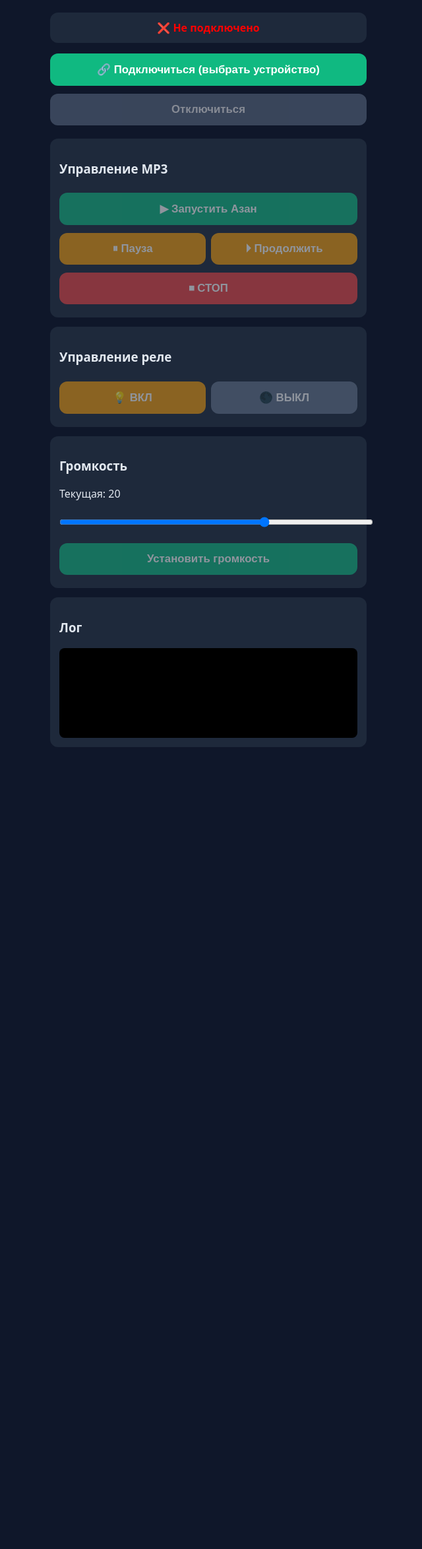
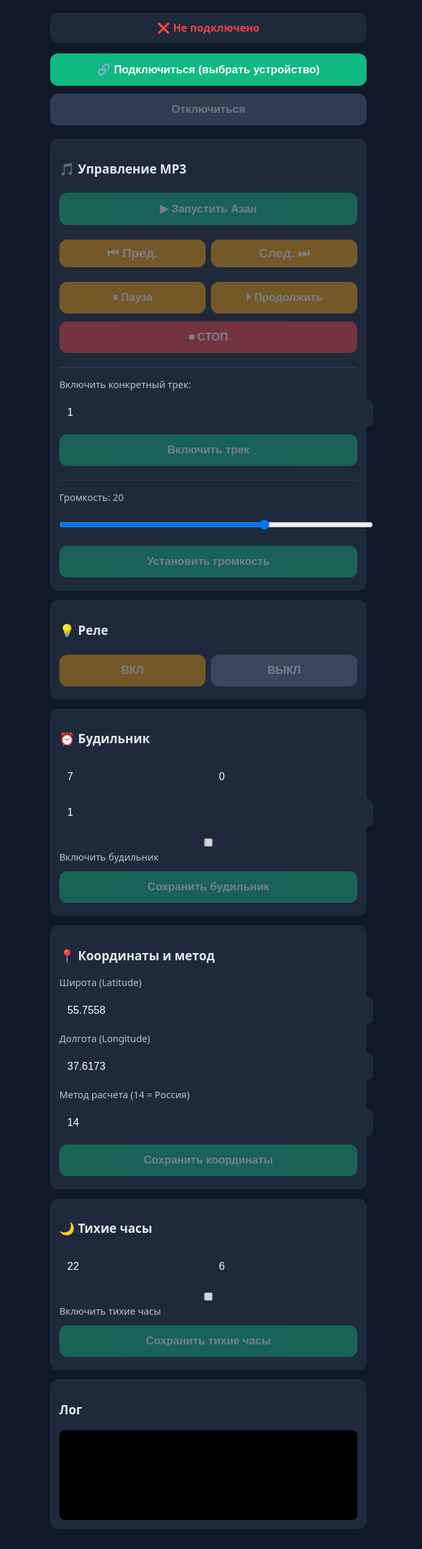
Before and after one commit to Nufarid1/azan-clock, a plain HTML site: page index.html in a window 1280 px wide. Shown: the part 83-2430 px from the top of the page at 66% size, without its empty margins (324-964 px from the left). Before the commit the page ends 1245 px from the top, so only its background shows below. Drawn offline with Linux system fonts and the light colour scheme.

Commit message:
Update index.html

```diff
--- a/index.html
+++ b/index.html
@@ -9,9 +9,10 @@
     <style>
         body { font-family: system-ui; background: #0f172a; color: #e2e8f0; padding: 16px; max-width: 480px; margin: auto; }
         h1 { text-align: center; }
-        .status { background: #1e293b; padding: 12px; border-radius: 12px; text-align: center; margin-bottom: 16px; font-weight: 600; }
-        button { width: 100%; padding: 14px; margin: 6px 0; border: none; border-radius: 12px; font-size: 1.05rem; font-weight: 600; cursor: pointer; }
-        button:disabled { opacity: 0.5; cursor: not-allowed; }
+        .status { background: #1e293b; padding: 12px; border-radius: 12px; text-align: center; margin-bottom: 16px; font-weight: 600; transition: background .2s, color .2s; }
+        button { width: 100%; padding: 14px; margin: 6px 0; border: none; border-radius: 12px; font-size: 1.05rem; font-weight: 600; cursor: pointer; transition: opacity .15s; }
+        button:disabled { opacity: 0.4; cursor: not-allowed; }
+        button:active:not(:disabled) { opacity: 0.8; }
         .btn-primary { background: #10b981; color: white; }
         .btn-secondary { background: #f59e0b; color: white; }
         .btn-gray { background: #64748b; color: white; }
@@ -19,10 +20,11 @@
         .btn-connect { background: #3b82f6; color: white; }
         .row { display: flex; gap: 8px; }
         .row button { flex: 1; }
-        input { width: 100%; padding: 12px; margin: 6px 0; border-radius: 10px; border: none; background: #1e293b; color: white; }
+        input, select { width: 100%; padding: 12px; margin: 6px 0; border-radius: 10px; border: none; background: #1e293b; color: white; font-size: 1rem; }
         .section { background: #1e293b; padding: 14px; border-radius: 12px; margin: 14px 0; }
-        label { display: block; margin: 6px 0; }
+        label { display: block; margin: 6px 0; font-size: 0.9rem; opacity: 0.8; }
         .log { background: #000; color: #0f0; padding: 8px; border-radius: 8px; font-family: monospace; height: 120px; overflow-y: auto; font-size: 0.8rem; margin-top: 10px; }
+        .btn-track { font-size: 1.2rem; padding: 10px; display: flex; justify-content: center; align-items: center; }
     </style>
 </head>
 <body>
@@ -36,29 +38,81 @@
 <button class="btn-primary" id="btnConnect" onclick="connectBLE()">🔗 Подключиться (выбрать устройство)</button>
 <button class="btn-gray" id="btnDisconnect" onclick="disconnectBLE()" disabled>Отключиться</button>
 
+<!-- УПРАВЛЕНИЕ MP3 -->
 <div class="section">
-    <h3>Управление MP3</h3>
+    <h3>🎵 Управление MP3</h3>
+
+    <!-- Основные кнопки плеера -->
     <button class="btn-primary cmd-btn" onclick="sendCmd('AZAN')" disabled>▶ Запустить Азан</button>
+
+    <div class="row" style="margin: 10px 0;">
+        <button class="btn-secondary btn-track cmd-btn" onclick="sendCmd('PREV')" disabled>⏮ Пред.</button>
+        <button class="btn-secondary btn-track cmd-btn" onclick="sendCmd('NEXT')" disabled>След. ⏭</button>
+    </div>
+
     <div class="row">
         <button class="btn-secondary cmd-btn" onclick="sendCmd('PAUSE')" disabled>⏸ Пауза</button>
         <button class="btn-secondary cmd-btn" onclick="sendCmd('RESUME')" disabled>⏵ Продолжить</button>
     </div>
     <button class="btn-danger cmd-btn" onclick="sendCmd('STOP')" disabled>⏹ СТОП</button>
-</div>
 
-<div class="section">
-    <h3>Управление реле</h3>
-    <div class="row">
-        <button class="btn-secondary cmd-btn" onclick="sendCmd('LEDON')" disabled>💡 ВКЛ</button>
-        <button class="btn-gray cmd-btn" onclick="sendCmd('LEDOFF')" disabled>🌑 ВЫКЛ</button>
+    <!-- Ввод конкретного трека -->
+    <div style="margin-top: 15px; border-top: 1px solid #334155; padding-top: 10px;">
+        <label>Включить конкретный трек:</label>
+        <input type="number" id="trackInput" min="1" max="20" value="1" placeholder="Номер трека">
+        <button class="btn-primary cmd-btn" onclick="playTrack()" disabled>Включить трек</button>
+    </div>
+
+    <!-- Громкость -->
+    <div style="margin-top: 15px; border-top: 1px solid #334155; padding-top: 10px;">
+        <label>Громкость: <span id="volVal">20</span></label>
+        <input type="range" id="volRange" min="0" max="30" value="20" oninput="document.getElementById('volVal').innerText=this.value">
+        <button class="btn-primary cmd-btn" onclick="sendCmd('VOL:' + document.getElementById('volRange').value)" disabled>Установить громкость</button>
     </div>
 </div>
 
+<!-- РЕЛЕ -->
 <div class="section">
-    <h3>Громкость</h3>
-    <label>Текущая: <span id="volVal">20</span></label>
-    <input type="range" id="volRange" min="0" max="30" value="20" oninput="document.getElementById('volVal').innerText=this.value">
-    <button class="btn-primary cmd-btn" onclick="sendCmd('VOL:' + document.getElementById('volRange').value)" disabled>Установить громкость</button>
+    <h3>💡 Реле</h3>
+    <div class="row">
+        <button class="btn-secondary cmd-btn" onclick="sendCmd('LEDON')" disabled>ВКЛ</button>
+        <button class="btn-gray cmd-btn" onclick="sendCmd('LEDOFF')" disabled>ВЫКЛ</button>
+    </div>
+</div>
+
+<!-- БУДИЛЬНИК -->
+<div class="section">
+    <h3>⏰ Будильник</h3>
+    <div class="row">
+        <input type="number" id="ah" min="0" max="23" value="7" placeholder="Час">
+        <input type="number" id="am" min="0" max="59" value="0" placeholder="Мин">
+    </div>
+    <input type="number" id="atrack" min="1" max="20" value="1" placeholder="Трек для будильника">
+    <label><input type="checkbox" id="aen"> Включить будильник</label>
+    <button class="btn-primary cmd-btn" onclick="saveAlarm()" disabled>Сохранить будильник</button>
+</div>
+
+<!-- КООРДИНАТЫ -->
+<div class="section">
+    <h3>📍 Координаты и метод</h3>
+    <label>Широта (Latitude)</label>
+    <input type="number" step="any" id="lat" value="55.7558">
+    <label>Долгота (Longitude)</label>
+    <input type="number" step="any" id="lon" value="37.6173">
+    <label>Метод расчета (14 = Россия)</label>
+    <input type="number" id="method" value="14">
+    <button class="btn-primary cmd-btn" onclick="saveLoc()" disabled>Сохранить координаты</button>
+</div>
+
+<!-- ТИХИЕ ЧАСЫ -->
+<div class="section">
+    <h3>🌙 Тихие часы</h3>
+    <div class="row">
+        <input type="number" id="qs" min="0" max="23" value="22" placeholder="Начало (час)">
+        <input type="number" id="qe" min="0" max="23" value="6" placeholder="Конец (час)">
+    </div>
+    <label><input type="checkbox" id="qen"> Включить тихие часы</label>
+    <button class="btn-primary cmd-btn" onclick="saveQuiet()" disabled>Сохранить тихие часы</button>
 </div>
 
 <div class="section">
@@ -74,14 +128,12 @@
     let bluetoothDevice = null;
     let bluetoothCharacteristic = null;
 
-    // Элементы UI
     const statusEl = document.getElementById('connStatus');
     const btnConnect = document.getElementById('btnConnect');
     const btnAutoConnect = document.getElementById('btnAutoConnect');
     const btnDisconnect = document.getElementById('btnDisconnect');
     const cmdBtns = document.querySelectorAll('.cmd-btn');
 
-    // Функция лога
     function log(msg) {
         const logBox = document.getElementById('logBox');
         logBox.innerHTML += msg + '<br>';
@@ -89,7 +141,6 @@
         console.log(msg);
     }
 
-    // Обновление интерфейса при подключении/отключении
     function updateUI(connected, deviceName = '') {
         if (connected) {
             statusEl.innerText = "✅ Подключено к " + (deviceName || "устройству");
@@ -100,14 +151,13 @@
             cmdBtns.forEach(b => b.disabled = false);
         } else {
             statusEl.innerText = "❌ Не подключено";
-            statusEl.style.color = "red";
+            statusEl.style.color = "#ef4444";
             btnConnect.style.display = "block";
             btnDisconnect.disabled = true;
             cmdBtns.forEach(b => b.disabled = true);
         }
     }
 
-    // 1. ОБЫЧНОЕ ПОДКЛЮЧЕНИЕ (с выбором устройства)
     async function connectBLE() {
         try {
             log("Запрос устройства...");
@@ -130,7 +180,6 @@
         }
     }
 
-    // 2. АВТОМАТИЧЕСКОЕ ПОДКЛЮЧЕНИЕ (без выбора, если разрешение уже было)
     async function autoConnect() {
         try {
             log("Поиск ранее подключенных устройств...");
@@ -141,7 +190,6 @@
                 return;
             }
 
-            // Ищем наши часы по имени или берем первое попавшееся
             const device = devices.find(d => d.name === DEVICE_NAME) || devices[0];
             log("Найдено устройство: " + device.name);
 
@@ -159,21 +207,15 @@
         }
     }
 
-    // Вспомогательная функция для GATT
     async function doGattConnect(device) {
         const server = await device.gatt.connect();
-        log("GATT подключен");
-
         const service = await server.getPrimaryService(SERVICE_UUID);
-        log("Сервис найден");
-
         bluetoothCharacteristic = await service.getCharacteristic(CHAR_UUID);
-        log("Характеристика найдена");
 
         await bluetoothCharacteristic.startNotifications();
         bluetoothCharacteristic.addEventListener('characteristicvaluechanged', handleNotifications);
-        log("Уведомления включены");
 
+        log("Успешно подключено!");
         updateUI(true, device.name);
     }
 
@@ -181,21 +223,18 @@
         log("Устройство отключено");
         bluetoothCharacteristic = null;
         updateUI(false);
-        checkSavedDevices(); // Проверяем, можно ли предложить автоподключение
+        checkSavedDevices();
     }
 
-    async function disconnectBLE() {
+    function disconnectBLE() {
         if (bluetoothDevice && bluetoothDevice.gatt.connected) {
             bluetoothDevice.gatt.disconnect();
-            log("Отключение...");
         }
     }
 
     function handleNotifications(event) {
-        const value = event.target.value;
-        const decoder = new TextDecoder('utf-8');
-        const text = decoder.decode(value);
-        log("📥 Ответ от часов: " + text);
+        const text = new TextDecoder('utf-8').decode(event.target.value);
+        log("📥 Ответ: " + text);
     }
 
     async function sendCmd(cmd) {
@@ -204,22 +243,55 @@
             return;
         }
         try {
-            const encoder = new TextEncoder();
-            const data = encoder.encode(cmd);
+            const data = new TextEncoder().encode(cmd);
             await bluetoothCharacteristic.writeValue(data);
             log("📤 Отправлено: " + cmd);
         } catch (error) {
             log("Ошибка отправки: " + error);
+            if (!bluetoothDevice?.gatt?.connected) updateUI(false);
         }
     }
 
-    // Проверка наличия сохраненных устройств для показа кнопки автоподключения
+    function playTrack() {
+        const trackNum = document.getElementById('trackInput').value;
+        if (!trackNum || trackNum < 1 || trackNum > 20) {
+            log("Ошибка: номер трека от 1 до 20");
+            return;
+        }
+        sendCmd('TRACK:' + trackNum);
+    }
+
+    function saveAlarm() {
+        const h = document.getElementById('ah').value;
+        const m = document.getElementById('am').value;
+        const en = document.getElementById('aen').checked ? 1 : 0;
+        const track = document.getElementById('atrack').value;
+        sendCmd('ALARM:' + h + ';' + m + ';' + en + ';' + track);
+    }
+
+    function saveLoc() {
+        const lat = document.getElementById('lat').value;
+        const lon = document.getElementById('lon').value;
+        const method = document.getElementById('method').value;
+        sendCmd('LOC:' + lat + ';' + lon);
+        sendCmd('METHOD:' + method);
+    }
+
+    function saveQuiet() {
+        const qs = document.getElementById('qs').value;
+        const qe = document.getElementById('qe').value;
+        const en = document.getElementById('qen').checked ? 1 : 0;
+        sendCmd('QUIET:' + qs + ';' + qe + ';' + en);
+    }
+
     async function checkSavedDevices() {
         if (navigator.bluetooth && navigator.bluetooth.getDevices) {
             try {
                 const devices = await navigator.bluetooth.getDevices();
                 if (devices.length > 0) {
-                    btnAutoConnect.style.display = "block"; // Показываем кнопку быстрого подключения
+                    btnAutoConnect.style.display = "block";
+                } else {
+                    btnAutoConnect.style.display = "none";
                 }
             } catch (e) {
                 console.log("Не удалось получить список устройств", e);
@@ -227,7 +299,6 @@
         }
     }
 
-    // Инициализация при загрузке страницы
     window.onload = () => {
         updateUI(false);
         checkSavedDevices();
```
